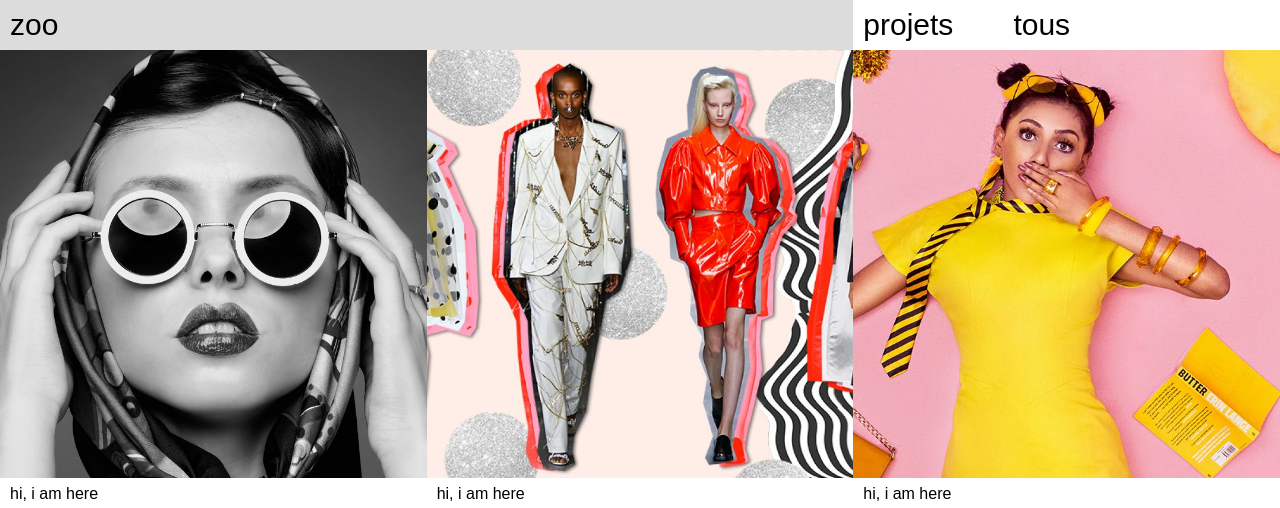
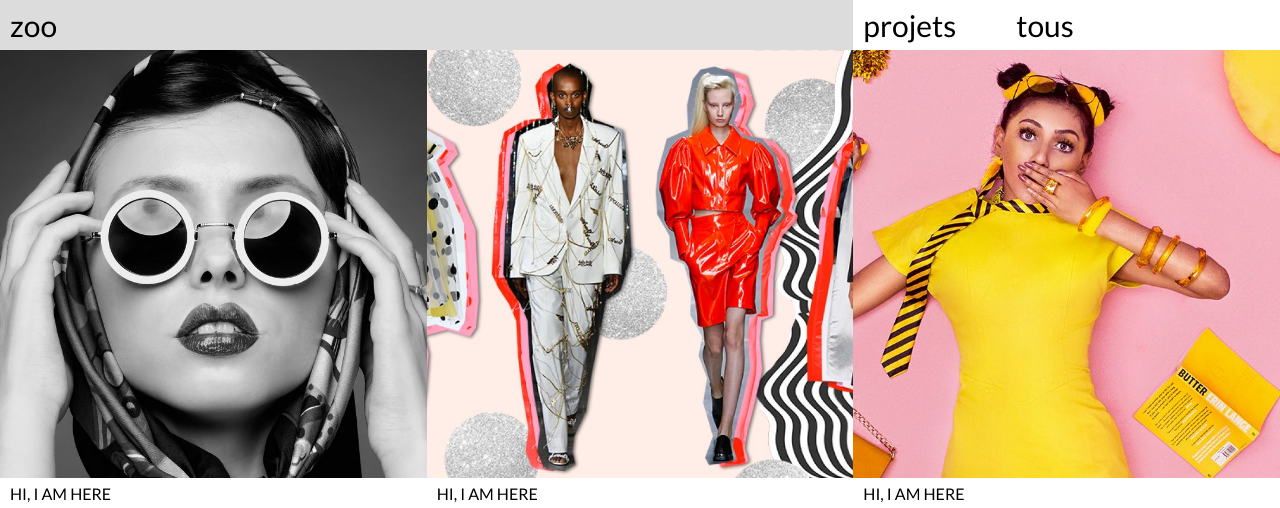
Before and after one commit to Kim-Heeyeol/10WCC-Zoo, a plain HTML site: page index.html in a window 1280 px wide. Shown: the top 508 px of the page. Drawn offline with Linux system fonts and the light colour scheme.

Commit message:
Zoo Done

```diff
--- a/index.html
+++ b/index.html
@@ -6,21 +6,28 @@
     <meta name="viewport" content="width=device-width, initial-scale=1.0">
     <title>Zoo</title>
     <link rel="stylesheet" href="style.css">
+    <link rel="preconnect" href="https://fonts.gstatic.com">
+    <link rel="preconnect" href="https://fonts.gstatic.com">
+    <link href="https://fonts.googleapis.com/css2?family=Lato:wght@400;700&display=swap" rel="stylesheet">
 </head>
 <body>
 
     <header>
         <nav>
-            <ul class="main_nav">
-                <li>zoo</li>
-                <li>contact</li>
-                <li>team</li>
-                <li>client</li>
-            </ul>
-            <ul class="sub_nav">
-                <li>projets</li>
-                <li>tous</li>
-            </ul>
+            <div class="main_nav">
+                <div class="main_logo">
+                    <span>zoo</span>
+                </div>
+                <div class="main_contact">
+                    <span>contact</span>
+                    <span>team</span>
+                    <span>client</span>
+                </div>
+            </div>
+            <div class="sub_nav">
+                <span>projets</span>
+                <span>tous</span>
+            </div>
         </nav>
     </header>
 
--- a/style.css
+++ b/style.css
@@ -4,10 +4,11 @@
 
 body {
     width: 100%;
-    height: 100%;
+    height: 100vh;
     font-family: Arial, Helvetica, sans-serif;
     margin: 0;
     padding-top: 50px;
+    font-family: 'Lato', sans-serif;
 }
 
 header {
@@ -26,36 +27,53 @@ nav {
     grid-template-columns: 2fr 1fr;
 }
 
-nav ul {
+.main_nav {
+    display: flex;
+    align-items: center;
+    padding: 0;
+    margin: 0;
+    width: 100%;
+    height: 100%;
     list-style: none;
 }
 
-.main_nav {
+.main_logo {
     display: flex;
     align-items: center;
     padding: 0;
     margin: 0;
 }
 
-.main_nav li:nth-child(1) {
+.main_contact {
+    display: flex;
+    align-items: center;
+    padding: 0;
+    margin: 0;
+}
+
+.main_nav span:nth-child(1) {
     margin-right: 120px;
     padding-left: 10px;
+}
+
+.main_contact span {
+    margin-right: 60px;
+    color: gainsboro;
 }
 
 .main_nav:hover {
     background-color: gainsboro;
 }
 
-.main_nav li:nth-child(1):hover {
-
+.main_logo:hover span {
+    color: white;
 }
 
-.main_nav li:not(:nth-child(1)) {
-    margin-right: 60px;
-    color: gainsboro;
+.main_logo:hover + .main_contact span {
+    color: black;
 }
 
-.main_nav li:not(:nth-child(1)):hover {
+.main_contact:hover span {
     color: white;
 }
 
@@ -64,10 +82,15 @@ nav ul {
     align-items: center;
     margin: 0;
     padding-left: 10px;
+    list-style: none;
 }
 
-.sub_nav li:nth-child(1) {
+.sub_nav span:nth-child(1) {
     margin-right: 60px;
+}
+
+.sub_nav:hover {
+    background-color: gainsboro;
 }
 
 .container {
@@ -91,4 +114,5 @@ nav ul {
     align-items: center;
     height: 7%;
     padding-left: 10px;
+    text-transform: uppercase;
 }
```
